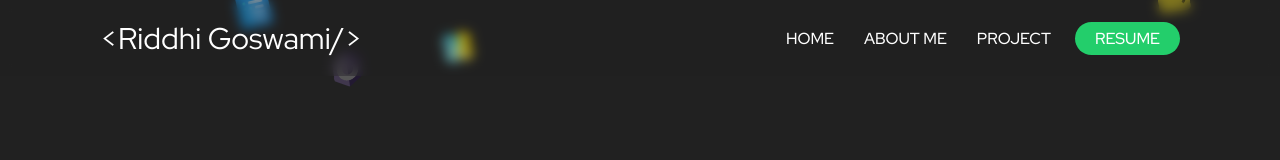
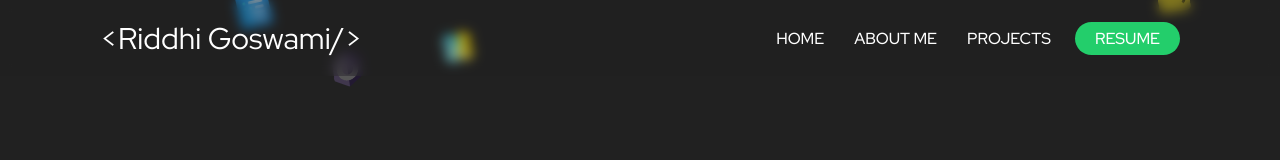
Before and after one commit to Secret-Ambush/my-portfolio, a React (Create React App) app: page / in a window 1280 px wide. Shown: the top 160 px of the page. Built offline with nearby package versions, Linux system fonts and the light colour scheme.

Commit message:
Changes to header

```diff
--- a/package.json
+++ b/package.json
@@ -57,6 +57,7 @@
     "@types/validator": "^13.7.1"
   },
   "resolutions": {
-    "@types/react": "18.0.28"
-  }
+      "@types/react": "17.0.14",
+      "@types/react-dom": "17.0.14"
+    }
 }
--- a/src/components/About/About.tsx
+++ b/src/components/About/About.tsx
@@ -4,8 +4,8 @@ import ScrollAnimation from "react-animate-on-scroll";
 
 export function About() {
   return (
-    <Container id="about">
-      <div className="about-text">
+    <Container>
+      <div>
         <ScrollAnimation animateIn="fadeInLeft">
           <h2>About me</h2>
         </ScrollAnimation>
--- a/src/components/Header/Header.tsx
+++ b/src/components/Header/Header.tsx
@@ -26,7 +26,7 @@ export function Header() {
             About me
           </NavHashLink>
           <NavHashLink smooth to="#project" onClick={closeMenu}>
-            Project
+            Projects
           </NavHashLink>
           <a href={Resume} download className="button">
             Resume
```
